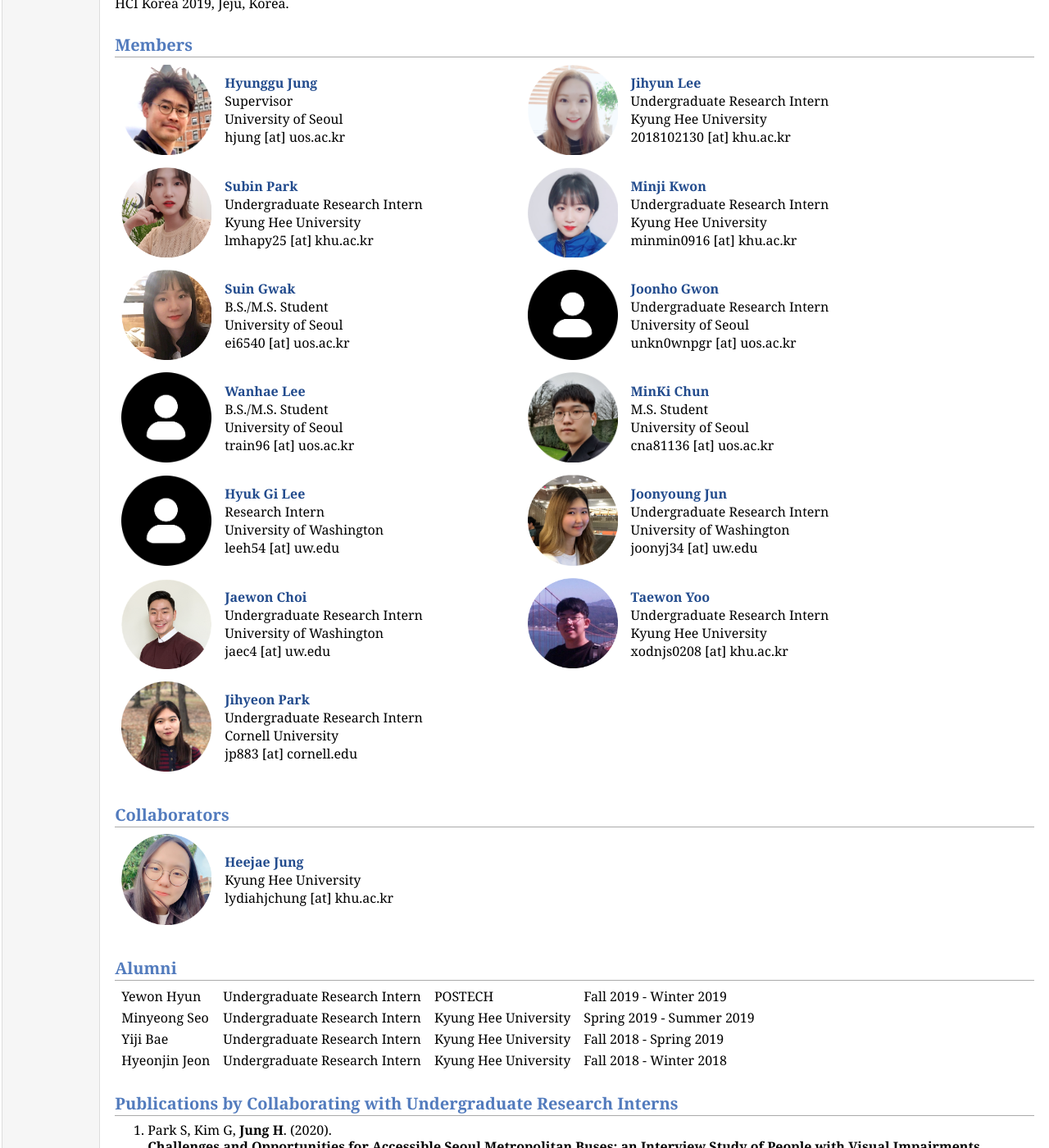
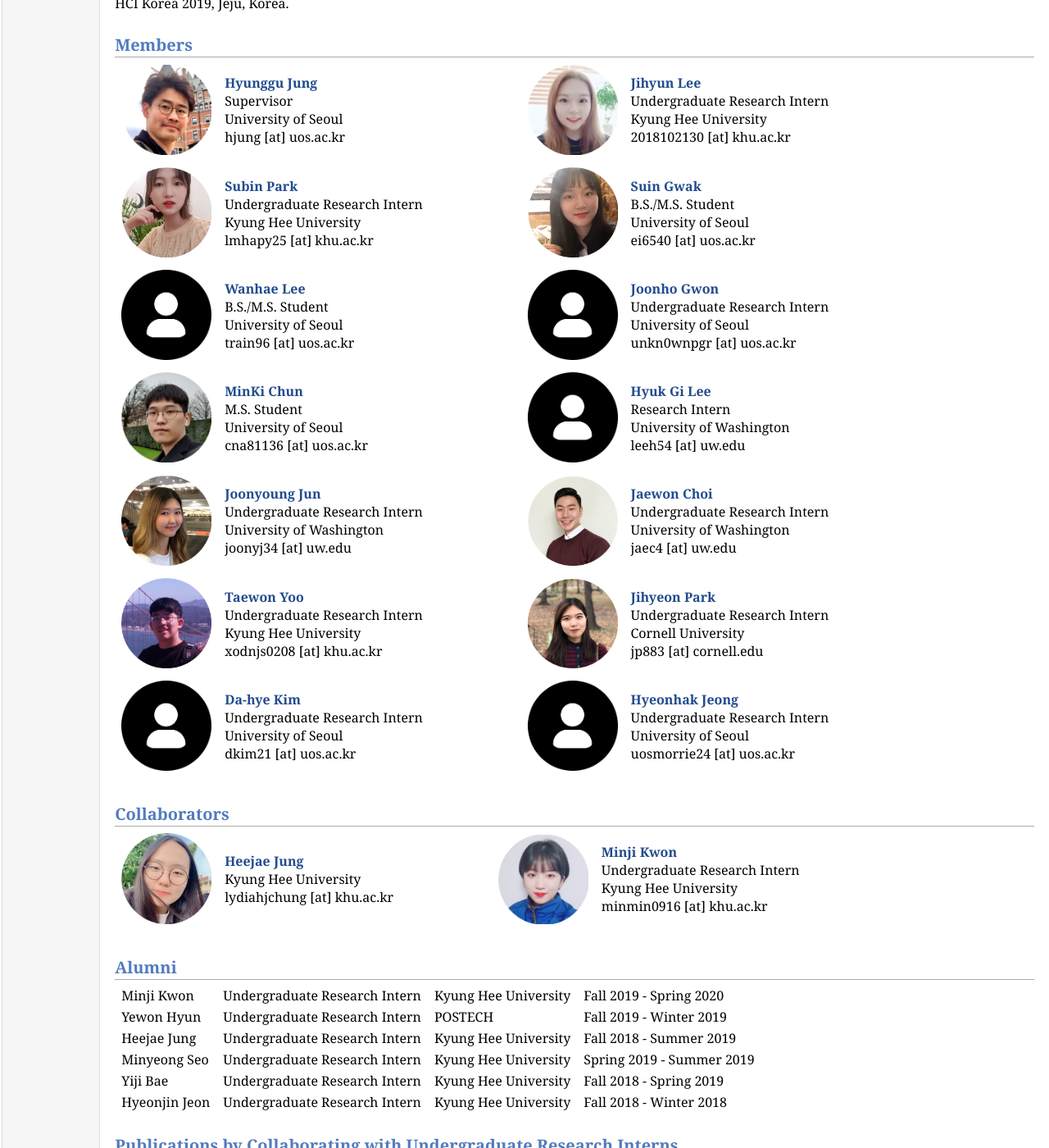
Before and after one commit to hcail/hcail-backup.github.io, a Jekyll site: the page people/people.html, which Jekyll copies as it is, in a window 1280 px wide and 1400 px high, scrolled down 370 px. Shown: the whole window at 82% size. Built offline with Jekyll 4.4.1, drawn with Linux system fonts in a browser that asks for light colours.

Commit message:
two interns info added

```diff
--- a/people/people.html
+++ b/people/people.html
@@ -46,41 +46,55 @@ HCI Korea 2019, Jeju, Korea.
     <td class="c2"> <img src="img/spark.png" width="110" style="vertical-align: -4px"></td>
     <td class="c2"> <a href="http://nt.dariasubin.me/"><b>Subin Park</b></a><br>Undergraduate Research Intern<br>Kyung Hee University<br>lmhapy25 [at] khu.ac.kr</td>
     <td class="c2"> &nbsp;&nbsp;&nbsp;&nbsp;&nbsp;&nbsp;&nbsp;&nbsp;&nbsp;&nbsp;&nbsp;&nbsp;&nbsp;&nbsp;&nbsp;&nbsp;&nbsp;&nbsp;&nbsp;&nbsp;&nbsp;&nbsp;&nbsp;</td>
-    <td class="c2"><img src="img/mkwon.png" width="110" style="vertical-align: -4px"></td>
-    <td class="c2"> <a href="https://blog.naver.com/ehdqkdaksen"><b>Minji Kwon</b></a><br>Undergraduate Research Intern<br>Kyung Hee University<br>minmin0916 [at] khu.ac.kr</td>
+    <td class="c2"><img src="img/sgwak.png" width="110" style="vertical-align: -4px"></td>
+    <td class="c2"> <a href="https://suintodev.tistory.com/"><b>Suin Gwak</b></a><br>B.S./M.S. Student<br>University of Seoul<br>ei6540 [at] uos.ac.kr</td>
   </tr>
   <tr class="r1">
-    <td class="c2"><img src="img/sgwak.png" width="110" style="vertical-align: -4px"></td>
-    <td class="c2"> <a href="https://suintodev.tistory.com/"><b>Suin Gwak</b></a><br>B.S./M.S. Student<br>University of Seoul<br>ei6540 [at] uos.ac.kr</td>
+    <td class="c2"> <img src="img/anony.png" width="110" style="vertical-align: -4px"></td>
+    <td class="c2"> <a href="https://blog.iwanhae.ga"><b>Wanhae Lee</b></a>
+      <br>B.S./M.S. Student<br>University of Seoul<br>train96 [at] uos.ac.kr</td>
     <td class="c2"> &nbsp;&nbsp;&nbsp;&nbsp;&nbsp;&nbsp;&nbsp;&nbsp;&nbsp;&nbsp;&nbsp;&nbsp;&nbsp;&nbsp;&nbsp;&nbsp;&nbsp;&nbsp;&nbsp;&nbsp;&nbsp;&nbsp;&nbsp;</td>
     <td class="c2" align="left"><img src="img/anony.png" width="110" style="vertical-align: -4px"></td>
     <td class="c2"> <a href="https://blog.naver.com/kjh3864"><b>Joonho Gwon</b></a><br>Undergraduate Research Intern<br>University of Seoul<br>unkn0wnpgr [at] uos.ac.kr</td>
   </tr>
   <tr class="r1">
+    <td class="c2" align="left"><img src="img/mchun.png" width="110" style="vertical-align: -4px"></td>
+    <td class="c2"> <a href="https://sites.google.com/view/minkichun/"><b>MinKi Chun</b></a>
+      <br>M.S. Student<br>University of Seoul<br>cna81136 [at] uos.ac.kr</td>
+    <td class="c2"> &nbsp;&nbsp;&nbsp;&nbsp;&nbsp;&nbsp;&nbsp;&nbsp;&nbsp;&nbsp;&nbsp;&nbsp;&nbsp;&nbsp;&nbsp;&nbsp;&nbsp;&nbsp;&nbsp;&nbsp;&nbsp;&nbsp;&nbsp;</td>
     <td class="c2"> <img src="img/anony.png" width="110" style="vertical-align: -4px"></td>
-    <td class="c2"> <a href="https://blog.iwanhae.ga"><b>Wanhae Lee</b></a><br>B.S./M.S. Student<br>University of Seoul<br>train96 [at] uos.ac.kr</td>
+    <td class="c2"> <a href="https://hyukgi.com/"><b>Hyuk Gi Lee</b></a><br>Research Intern
+      <br>University of Washington<br>leeh54 [at] uw.edu</td>
+  </tr>
+  <tr class="r1">
+    <td class="c2" align="left"><img src="img/jjun.png" width="110" style="vertical-align: -4px"></td>
+    <td class="c2"> <a href="https://www.linkedin.com/in/joonyoung-jun"><b>Joonyoung Jun</b></a>
+      <br>Undergraduate Research Intern<br>University of Washington<br>joonyj34 [at] uw.edu</td>
     <td class="c2"> &nbsp;&nbsp;&nbsp;&nbsp;&nbsp;&nbsp;&nbsp;&nbsp;&nbsp;&nbsp;&nbsp;&nbsp;&nbsp;&nbsp;&nbsp;&nbsp;&nbsp;&nbsp;&nbsp;&nbsp;&nbsp;&nbsp;&nbsp;</td>
-    <td class="c2" align="left"><img src="img/mchun.png" width="110" style="vertical-align: -4px"></td>
-    <td class="c2"> <a href="https://sites.google.com/view/minkichun/"><b>MinKi Chun</b></a><br>M.S. Student<br>University of Seoul<br>cna81136 [at] uos.ac.kr</td>
+    <td class="c2"> <img src="img/jchoi.png" width="110" style="vertical-align: -4px"></td>
+    <td class="c2"> <a href="https://jaewon.design/"><b>Jaewon Choi</b></a>
+      <br>Undergraduate Research Intern<br>University of Washington<br>jaec4 [at] uw.edu</td>
+  </tr>
+  <tr class="r1">
+    <td class="c2" align="left"><img src="img/tyoo.png" width="110" style="vertical-align: -4px"></td>
+    <td class="c2"> <a href="http://twy00.github.io/"><b>Taewon Yoo</b></a>
+      <br>Undergraduate Research Intern<br>Kyung Hee University<br>xodnjs0208 [at] khu.ac.kr</td>
+    <td class="c2"> &nbsp;&nbsp;&nbsp;&nbsp;&nbsp;&nbsp;&nbsp;&nbsp;&nbsp;&nbsp;&nbsp;&nbsp;&nbsp;&nbsp;&nbsp;&nbsp;&nbsp;&nbsp;&nbsp;&nbsp;&nbsp;&nbsp;&nbsp;</td>
+    <td class="c2"> <img src="img/jpark.png" width="110" style="vertical-align: -4px"></td>
+    <td class="c2"> <a href="https://www.notion.so/JIHYEON-PARK-b964d80128234a70b4cd95a8ee29ba68">
+                    <b>Jihyeon Park</b></a><br>Undergraduate Research Intern
+                    <br>Cornell University<br>jp883 [at] cornell.edu</td>
   </tr>
   <tr class="r1">
     <td class="c2"> <img src="img/anony.png" width="110" style="vertical-align: -4px"></td>
-    <td class="c2"> <a href="https://hyukgi.com/"><b>Hyuk Gi Lee</b></a><br>Research Intern<br>University of Washington<br>leeh54 [at] uw.edu</td>
+    <td class="c2"> <a href="https://www.linkedin.com/in/da-hye-kim-356231b9/">
+                    <b>Da-hye Kim</b></a><br>Undergraduate Research Intern
+                    <br>University of Seoul<br>dkim21 [at] uos.ac.kr</td>
     <td class="c2"> &nbsp;&nbsp;&nbsp;&nbsp;&nbsp;&nbsp;&nbsp;&nbsp;&nbsp;&nbsp;&nbsp;&nbsp;&nbsp;&nbsp;&nbsp;&nbsp;&nbsp;&nbsp;&nbsp;&nbsp;&nbsp;&nbsp;&nbsp;</td>
-    <td class="c2" align="left"><img src="img/jjun.png" width="110" style="vertical-align: -4px"></td>
-    <td class="c2"> <a href="https://www.linkedin.com/in/joonyoung-jun"><b>Joonyoung Jun</b></a><br>Undergraduate Research Intern<br>University of Washington<br>joonyj34 [at] uw.edu</td>
-  </tr>
-  <tr class="r1">
-    <td class="c2"> <img src="img/jchoi.png" width="110" style="vertical-align: -4px"></td>
-    <td class="c2"> <a href="https://jaewon.design/"><b>Jaewon Choi</b></a><br>Undergraduate Research Intern<br>University of Washington<br>jaec4 [at] uw.edu</td>
-    <td class="c2"> &nbsp;&nbsp;&nbsp;&nbsp;&nbsp;&nbsp;&nbsp;&nbsp;&nbsp;&nbsp;&nbsp;&nbsp;&nbsp;&nbsp;&nbsp;&nbsp;&nbsp;&nbsp;&nbsp;&nbsp;&nbsp;&nbsp;&nbsp;</td>
-    <td class="c2" align="left"><img src="img/tyoo.png" width="110" style="vertical-align: -4px"></td>
-    <td class="c2"> <a href="http://twy00.github.io/"><b>Taewon Yoo</b></a><br>Undergraduate Research Intern<br>Kyung Hee University<br>xodnjs0208 [at] khu.ac.kr</td>
-  </tr>
-  <tr class="r1">
-    <td class="c2"> <img src="img/jpark.png" width="110" style="vertical-align: -4px"></td>
-    <td class="c2"> <a href="https://www.notion.so/JIHYEON-PARK-b964d80128234a70b4cd95a8ee29ba68">
-                    <b>Jihyeon Park</b></a><br>Undergraduate Research Intern<br>Cornell University<br>jp883 [at] cornell.edu</td>
+    <td class="c2"> <img src="img/anony.png" width="110" style="vertical-align: -4px"></td>
+    <td class="c2"> <a href="https://www.linkedin.com/in/hyeonhakjeong/">
+                    <b>Hyeonhak Jeong</b></a><br>Undergraduate Research Intern
+                    <br>University of Seoul<br>uosmorrie24 [at] uos.ac.kr</td>
   </tr>
 </table>
 
@@ -89,16 +103,31 @@ HCI Korea 2019, Jeju, Korea.
   <tr class="r1">
     <td class="c2"> <img src="img/hjung.png" width="110" style="vertical-align: -4px"></td>
     <td class="c2"> <a href="https://www.linkedin.com/in/lydiahjchung/"><b>Heejae Jung</b></a><br>Kyung Hee University<br>lydiahjchung [at] khu.ac.kr</td>
+    <td class="c2"> &nbsp;&nbsp;&nbsp;&nbsp;&nbsp;&nbsp;&nbsp;&nbsp;&nbsp;&nbsp;&nbsp;&nbsp;&nbsp;&nbsp;&nbsp;&nbsp;&nbsp;&nbsp;&nbsp;&nbsp;&nbsp;&nbsp;&nbsp;</td>
+    <td class="c2"><img src="img/mkwon.png" width="110" style="vertical-align: -4px"></td>
+    <td class="c2"> <a href="https://blog.naver.com/ehdqkdaksen"><b>Minji Kwon</b></a><br>Undergraduate Research Intern<br>Kyung Hee University<br>minmin0916 [at] khu.ac.kr</td>
   </tr>
 </table>
 
 <h2>Alumni</h2>
 <table>
   <tr>
+    <td class="c2">Minji Kwon</td>
+    <td class="c2">Undergraduate Research Intern</td>
+    <td class="c2">Kyung Hee University</td>
+    <td class="c2">Fall 2019 - Spring 2020</td>
+  </tr>
+  <tr>
     <td class="c2">Yewon Hyun</td>
     <td class="c2">Undergraduate Research Intern</td>
     <td class="c2">POSTECH</td>
     <td class="c2">Fall 2019 - Winter 2019</td>
+  </tr>
+  <tr>
+    <td class="c2">Heejae Jung</td>
+    <td class="c2">Undergraduate Research Intern</td>
+    <td class="c2">Kyung Hee University</td>
+    <td class="c2">Fall 2018 - Summer 2019</td>
   </tr>
   <tr>
     <td class="c2">Minyeong Seo</td>
```
Also changed, not shown: 1 other file.
